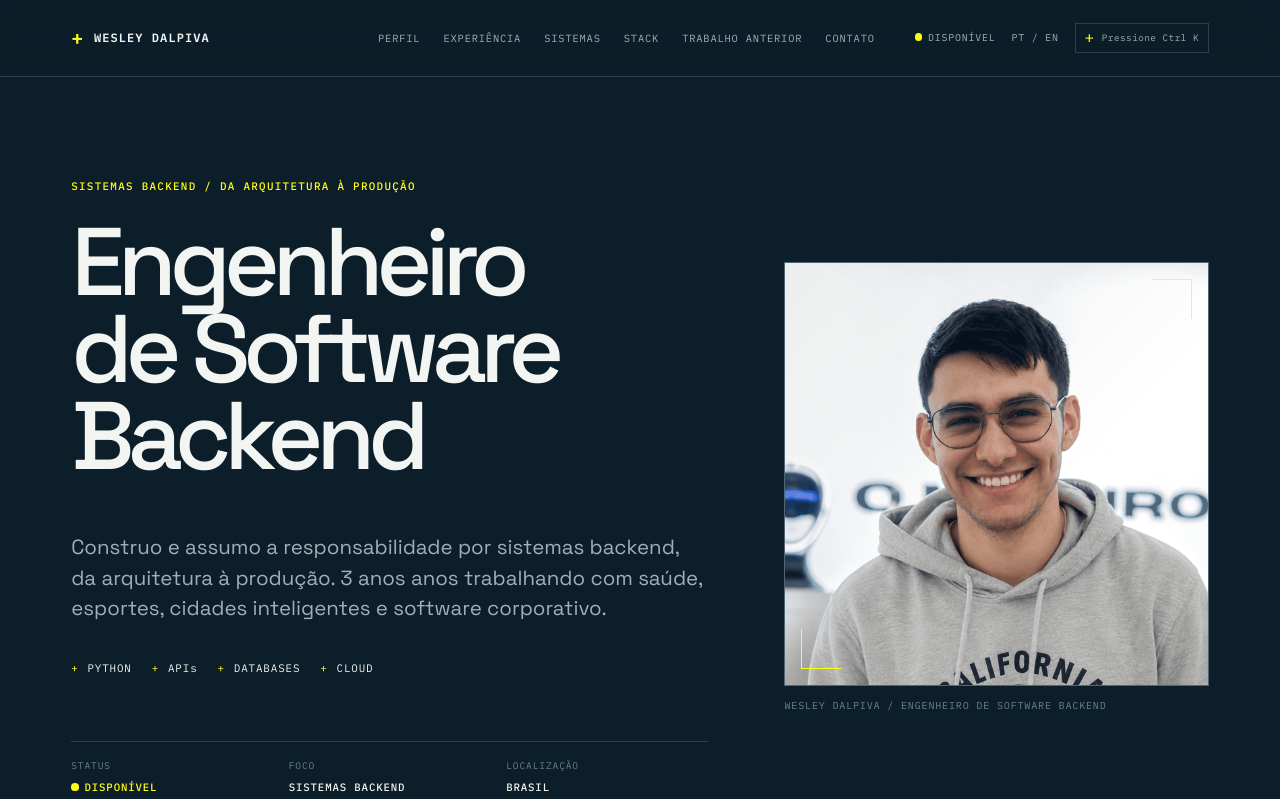
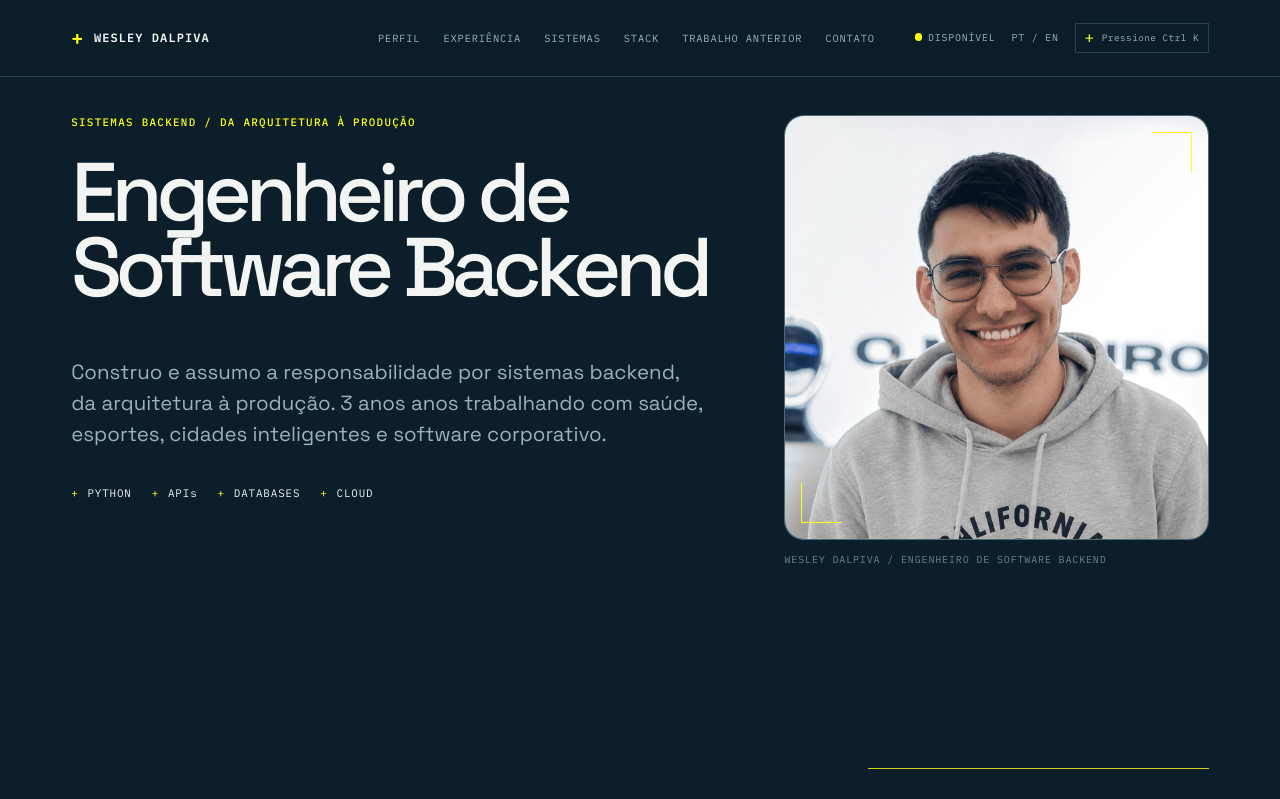
Before and after one commit to Dalpiva/wesleydalpiva, a Next.js app: page /pt in a window 1280 px wide. Shown: the top 799 px of the page. Built offline with nearby package versions, Linux system fonts and the light colour scheme.

Commit message:
FIX: condensa o hero em 100% da VP

```diff
--- a/app/components/site/HeroSection.tsx
+++ b/app/components/site/HeroSection.tsx
@@ -27,23 +27,6 @@ export default function HeroSection({ locale }: HeroSectionProps) {
             ))}
           </ul>
 
-          <div className="hero-facts" aria-label={copy.profileFacts}>
-            {site.hero.facts.map((fact) => (
-              <div className="hero-fact" key={translate(fact.label, locale)}>
-                <span>{translate(fact.label, locale)}</span>
-                <strong>
-                  {translate(fact.label, locale) === "STATUS" ? (
-                    <span className="fact-status">
-                      <span className="status-dot" aria-hidden="true" />
-                      {translate(fact.value, locale)}
-                    </span>
-                  ) : (
-                    translate(fact.value, locale)
-                  )}
-                </strong>
-              </div>
-            ))}
-          </div>
         </div>
 
         <figure className="hero-portrait">
--- a/app/globals.css
+++ b/app/globals.css
@@ -104,7 +104,6 @@ kbd,
 .meta-label,
 .system-domain,
 .tech-line,
-.hero-fact,
 .availability-label,
 .language-switch,
 .desktop-navigation,
@@ -357,11 +356,12 @@ main {
   position: relative;
   display: grid;
   grid-template-columns: minmax(0, 1.08fr) minmax(320px, 0.72fr);
-  align-items: center;
+  align-items: start;
   gap: clamp(2rem, 6vw, 7.5rem);
   min-height: calc(100svh - var(--header-height));
-  padding-top: clamp(3.5rem, 8vw, 7rem);
-  padding-bottom: clamp(3.5rem, 8vw, 7rem);
+  min-height: calc(100dvh - var(--header-height));
+  padding-top: clamp(1.75rem, 3vw, 3.5rem);
+  padding-bottom: clamp(3rem, 6vw, 5.5rem);
 }
 
 .hero-main::after {
@@ -395,7 +395,7 @@ main {
   max-width: 850px;
   margin-top: 1.5rem;
   color: var(--text);
-  font-size: clamp(3.4rem, 7.5vw, 8.6rem);
+  font-size: clamp(3.1rem, 6.5vw, 7.2rem);
   font-weight: 500;
   letter-spacing: -0.075em;
   line-height: 0.91;
@@ -427,34 +427,6 @@ main {
   content: "+";
 }
 
-.hero-facts {
-  display: grid;
-  grid-template-columns: repeat(3, minmax(0, 1fr));
-  gap: 1rem;
-  max-width: 720px;
-  padding-top: 1rem;
-  margin-top: clamp(2.5rem, 5vw, 4.5rem);
-  border-top: 1px solid var(--line);
-}
-
-.hero-fact {
-  display: grid;
-  gap: 0.35rem;
-  color: var(--muted-dark);
-  font-size: 0.6rem;
-  letter-spacing: 0.09em;
-}
-
-.hero-fact strong {
-  color: var(--text);
-  font-size: 0.67rem;
-  font-weight: 500;
-}
-
-.fact-status {
-  color: var(--accent);
-}
-
 .hero-portrait {
   justify-self: end;
   width: min(100%, 480px);
@@ -464,6 +436,7 @@ main {
   position: relative;
   overflow: hidden;
   border: 1px solid var(--line-strong);
+  border-radius: 1.25rem;
   background: var(--surface);
 }
 
@@ -1225,7 +1198,8 @@ main {
     grid-template-columns: 1fr;
     gap: 3rem;
     min-height: calc(100svh - var(--header-height));
-    padding-top: 3.5rem;
+    min-height: calc(100dvh - var(--header-height));
+    padding-top: 2rem;
     padding-bottom: 4rem;
   }
 
@@ -1237,20 +1211,12 @@ main {
 
   .hero-copy h1 {
     max-width: 640px;
-    font-size: clamp(3.25rem, 15vw, 6.5rem);
+    font-size: clamp(3rem, 12.5vw, 5.7rem);
   }
 
   .hero-summary {
     max-width: 580px;
     font-size: 1rem;
-  }
-
-  .hero-facts {
-    gap: 0.75rem;
-  }
-
-  .hero-fact strong {
-    font-size: 0.6rem;
   }
 
   .hero-portrait {
@@ -1387,15 +1353,6 @@ main {
     display: none;
   }
 
-  .hero-facts {
-    grid-template-columns: 1fr;
-  }
-
-  .hero-fact {
-    grid-template-columns: 5rem 1fr;
-    align-items: baseline;
-  }
-
   .system-metadata {
     grid-template-columns: 1fr;
   }
--- a/constants/l10n.ts
+++ b/constants/l10n.ts
@@ -18,9 +18,6 @@ export const uiCopy = {
     language: "Language",
     available: "Available",
     openToOpportunities: "Open to opportunities",
-    status: "Status",
-    focus: "Focus",
-    location: "Location",
     current: "Current",
     domain: "Domain",
     scale: "Scale",
@@ -40,7 +37,6 @@ export const uiCopy = {
     noResults: "No sections found",
     closeCommandPalette: "Close command palette",
     technicalFocus: "Technical focus",
-    profileFacts: "Profile facts",
     progression: "Professional progression",
     profileImageAlt: "Wesley Dalpiva, Backend Software Engineer",
     profileImageCaption: "Wesley Dalpiva / Backend Software Engineer",
@@ -58,9 +54,6 @@ export const uiCopy = {
     language: "Idioma",
     available: "Disponível",
     openToOpportunities: "Aberto a oportunidades",
-    status: "Status",
-    focus: "Foco",
-    location: "Localização",
     current: "Atual",
     domain: "Domínio",
     scale: "Escala",
@@ -80,7 +73,6 @@ export const uiCopy = {
     noResults: "Nenhuma seção encontrada",
     closeCommandPalette: "Fechar paleta de comandos",
     technicalFocus: "Foco técnico",
-    profileFacts: "Informações do perfil",
     progression: "Progressão profissional",
     profileImageAlt: "Wesley Dalpiva, Engenheiro de Software Backend",
     profileImageCaption: "Wesley Dalpiva / Engenheiro de Software Backend",
--- a/constants/site.ts
+++ b/constants/site.ts
@@ -29,20 +29,6 @@ export const site = {
       "pt-BR": "Construo e assumo a responsabilidade por sistemas backend, da arquitetura à produção. {years} anos trabalhando com saúde, esportes, cidades inteligentes e software corporativo.",
     } satisfies LocalizedText,
     keywords: ["PYTHON", "APIs", "DATABASES", "CLOUD"],
-    facts: [
-      {
-        label: { en: "STATUS", "pt-BR": "STATUS" } satisfies LocalizedText,
-        value: { en: "AVAILABLE", "pt-BR": "DISPONÍVEL" } satisfies LocalizedText,
-      },
-      {
-        label: { en: "FOCUS", "pt-BR": "FOCO" } satisfies LocalizedText,
-        value: { en: "BACKEND SYSTEMS", "pt-BR": "SISTEMAS BACKEND" } satisfies LocalizedText,
-      },
-      {
-        label: { en: "LOCATION", "pt-BR": "LOCALIZAÇÃO" } satisfies LocalizedText,
-        value: { en: "BRAZIL", "pt-BR": "BRASIL" } satisfies LocalizedText,
-      },
-    ],
   },
   progression: [
     { en: "Embedded", "pt-BR": "Embarcados" } satisfies LocalizedText,
```
